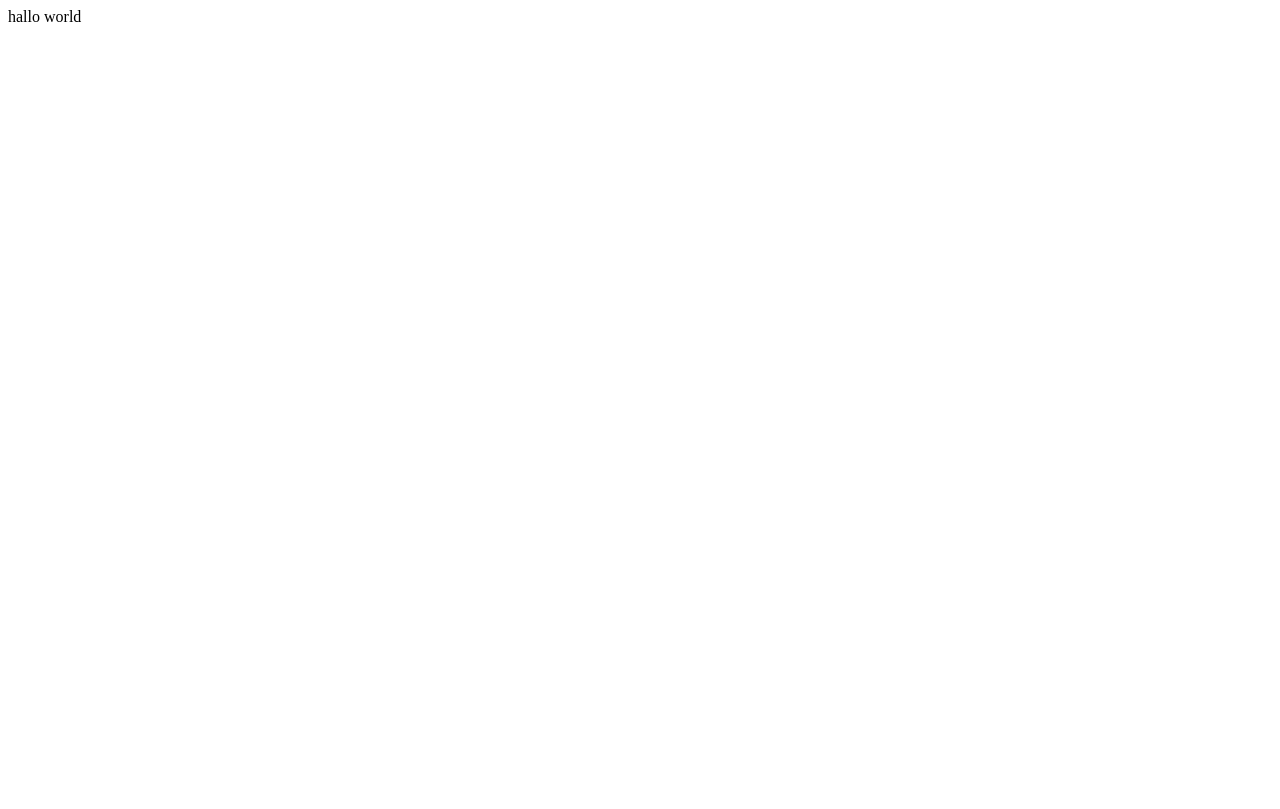
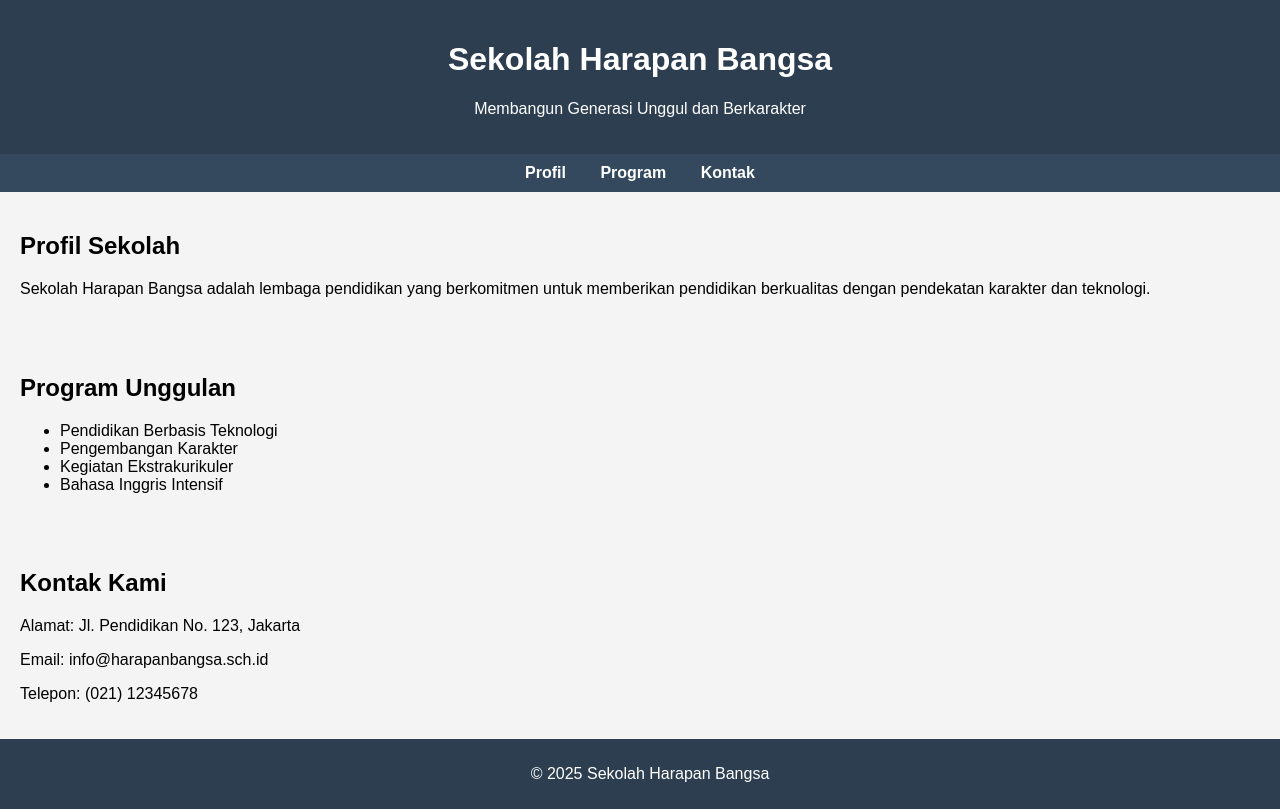
Before and after one commit to muhammadihsansetiadi/muhammadihsansetiadi.github.io, a plain HTML site: page index.html in a window 1280 px wide. Drawn offline with Linux system fonts and the light colour scheme.

Commit message:
Update index.html

```diff
--- a/index.html
+++ b/index.html
@@ -1 +1,84 @@
-hallo world
+<!DOCTYPE html>
+<html lang="id">
+<head>
+  <meta charset="UTF-8">
+  <meta name="viewport" content="width=device-width, initial-scale=1">
+  <title>Sekolah Harapan Bangsa</title>
+  <style>
+    body {
+      font-family: Arial, sans-serif;
+      margin: 0;
+      background-color: #f4f4f4;
+    }
+    header {
+      background-color: #2c3e50;
+      color: white;
+      padding: 20px;
+      text-align: center;
+    }
+    nav {
+      background-color: #34495e;
+      padding: 10px;
+      text-align: center;
+    }
+    nav a {
+      color: white;
+      margin: 0 15px;
+      text-decoration: none;
+      font-weight: bold;
+    }
+    section {
+      padding: 20px;
+    }
+    footer {
+      background-color: #2c3e50;
+      color: white;
+      text-align: center;
+      padding: 10px;
+      position: relative;
+      bottom: 0;
+      width: 100%;
+    }
+  </style>
+</head>
+<body>
+
+  <header>
+    <h1>Sekolah Harapan Bangsa</h1>
+    <p>Membangun Generasi Unggul dan Berkarakter</p>
+  </header>
+
+  <nav>
+    <a href="#profil">Profil</a>
+    <a href="#program">Program</a>
+    <a href="#kontak">Kontak</a>
+  </nav>
+
+  <section id="profil">
+    <h2>Profil Sekolah</h2>
+    <p>Sekolah Harapan Bangsa adalah lembaga pendidikan yang berkomitmen untuk memberikan pendidikan berkualitas dengan pendekatan karakter dan teknologi.</p>
+  </section>
+
+  <section id="program">
+    <h2>Program Unggulan</h2>
+    <ul>
+      <li>Pendidikan Berbasis Teknologi</li>
+      <li>Pengembangan Karakter</li>
+      <li>Kegiatan Ekstrakurikuler</li>
+      <li>Bahasa Inggris Intensif</li>
+    </ul>
+  </section>
+
+  <section id="kontak">
+    <h2>Kontak Kami</h2>
+    <p>Alamat: Jl. Pendidikan No. 123, Jakarta</p>
+    <p>Email: info@harapanbangsa.sch.id</p>
+    <p>Telepon: (021) 12345678</p>
+  </section>
+
+  <footer>
+    <p>&copy; 2025 Sekolah Harapan Bangsa</p>
+  </footer>
+
+</body>
+</html>
```
